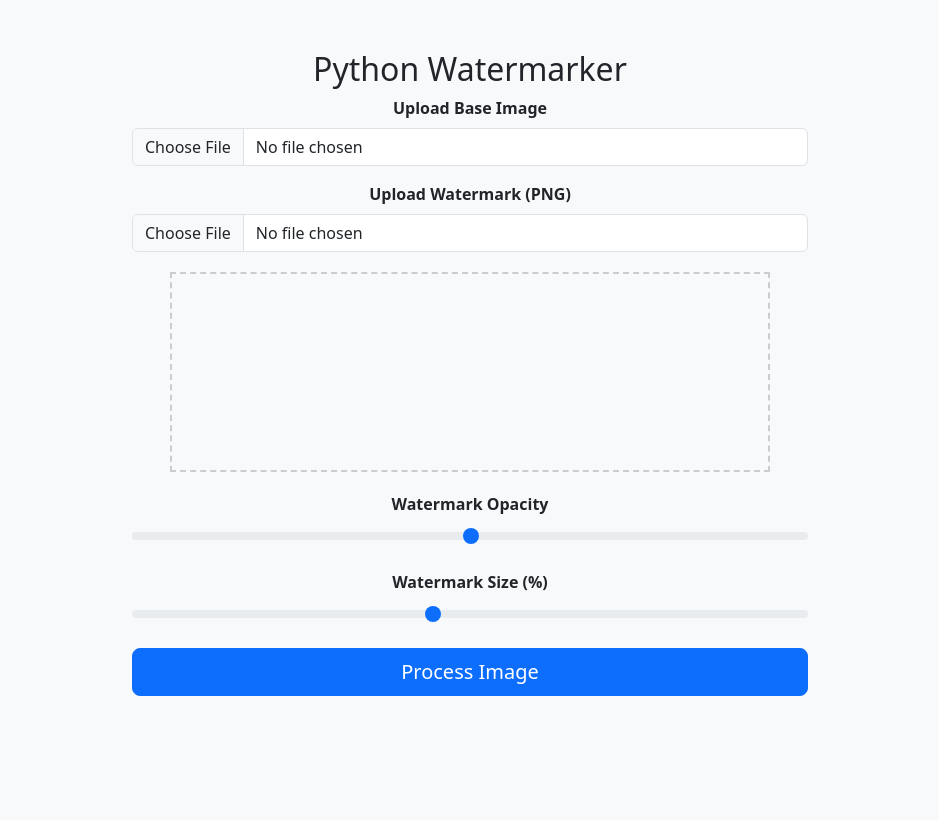
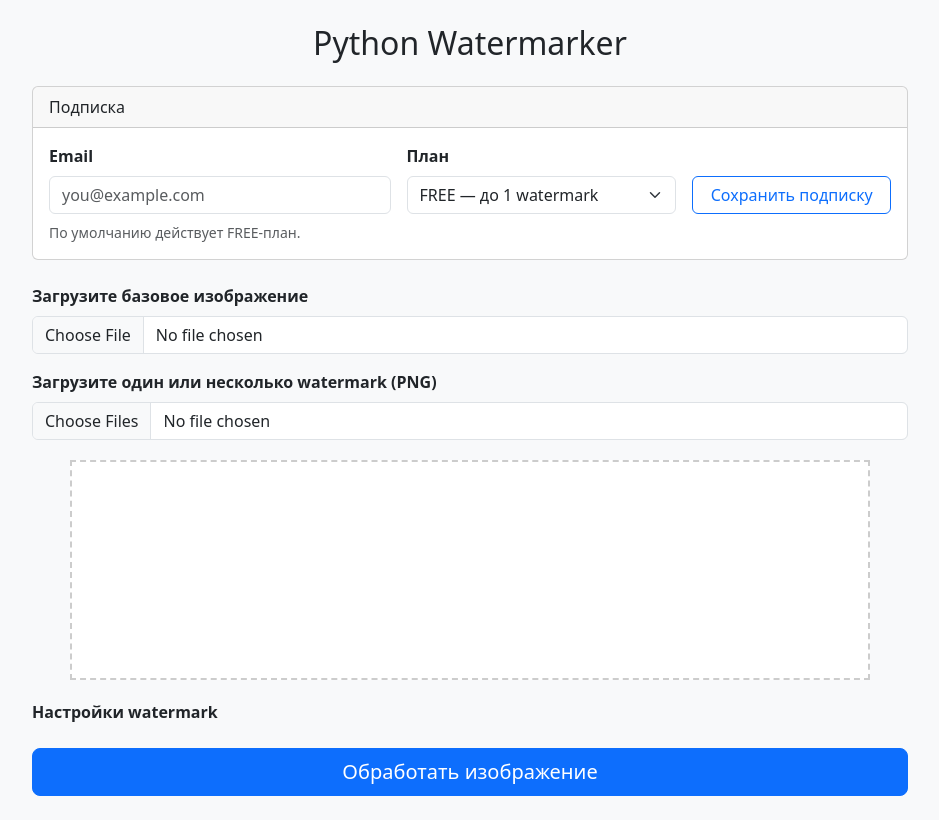
Before and after one commit to ATiKE1/watermarker, a Flask app: page / in a window 1280 px wide. Shown: the whole page, without its empty margins (170-1109 px from the left). Before the commit the page ends 696 px from the top, so only its background shows below. Run offline with Flask 3, Linux system fonts and the light colour scheme.

Commit message:
Add multi-watermark support, subscriptions, and full docs

```diff
--- a/app.py
+++ b/app.py
@@ -1,54 +1,189 @@
-from flask import Flask, render_template, request, send_file
+from flask import Flask, after_this_request, jsonify, render_template, request, send_file
 from PIL import Image, ImageEnhance
+import json
 import os
+import sqlite3
 import uuid
 
 app = Flask(__name__)
 
-UPLOAD_FOLDER = 'uploads'
+UPLOAD_FOLDER = "uploads"
+DB_PATH = "subscriptions.db"
 os.makedirs(UPLOAD_FOLDER, exist_ok=True)
 
-@app.route('/')
+PLANS = {
+    "free": {
+        "max_layers": 1,
+        "description": "Базовый план: один watermark на изображение",
+    },
+    "pro": {
+        "max_layers": 5,
+        "description": "Профессиональный план: до 5 watermark на изображение",
+    },
+    "business": {
+        "max_layers": 20,
+        "description": "Бизнес-план: до 20 watermark на изображение",
+    },
+}
+
+
+class SubscriptionService:
+    def __init__(self, db_path: str):
+        self.db_path = db_path
+        self._init_db()
+
+    def _connect(self):
+        conn = sqlite3.connect(self.db_path)
+        conn.row_factory = sqlite3.Row
+        return conn
+
+    def _init_db(self):
+        with self._connect() as conn:
+            conn.execute(
+                """
+                CREATE TABLE IF NOT EXISTS subscribers (
+                    email TEXT PRIMARY KEY,
+                    plan TEXT NOT NULL,
+                    created_at DATETIME DEFAULT CURRENT_TIMESTAMP
+                )
+                """
+            )
+
+    def upsert_subscription(self, email: str, plan: str):
+        with self._connect() as conn:
+            conn.execute(
+                """
+                INSERT INTO subscribers(email, plan)
+                VALUES(?, ?)
+                ON CONFLICT(email) DO UPDATE SET
+                    plan=excluded.plan
+                """,
+                (email, plan),
+            )
+
+    def get_plan(self, email: str) -> str:
+        if not email:
+            return "free"
+        with self._connect() as conn:
+            row = conn.execute(
+                "SELECT plan FROM subscribers WHERE email = ?", (email,)
+            ).fetchone()
+        if row is None:
+            return "free"
+        return row["plan"] if row["plan"] in PLANS else "free"
+
+
+subscriptions = SubscriptionService(DB_PATH)
+
+
+@app.route("/")
 def index():
-    return render_template('index.html')
+    return render_template("index.html", plans=PLANS)
 
-@app.route('/process', methods=['POST'])
+
+@app.route("/plans", methods=["GET"])
+def plans():
+    return jsonify(PLANS)
+
+
+@app.route("/subscribe", methods=["POST"])
+def subscribe():
+    data = request.get_json(silent=True) or request.form
+    email = (data.get("email") or "").strip().lower()
+    plan = (data.get("plan") or "free").strip().lower()
+
+    if not email:
+        return jsonify({"error": "Email обязателен"}), 400
+    if plan not in PLANS:
+        return jsonify({"error": f"Неизвестный план: {plan}"}), 400
+
+    subscriptions.upsert_subscription(email, plan)
+    return jsonify({"message": "Подписка сохранена", "email": email, "plan": plan})
+
+
+@app.route("/process", methods=["POST"])
 def process():
-    base_image = request.files['image']
-    watermark_image = request.files['watermark']
+    base_image = request.files.get("image")
+    watermark_files = request.files.getlist("watermarks")
+    subscriber_email = (request.form.get("subscriber_email") or "").strip().lower()
+
+    if base_image is None:
+        return "Базовое изображение не загружено", 400
+    if not watermark_files:
+        return "Нужно загрузить хотя бы один watermark", 400
 
     try:
-        wm_x = int(round(float(request.form['wm_x'])))
-        wm_y = int(round(float(request.form['wm_y'])))
-        opacity = int(request.form['opacity'])
-        scale = int(request.form['scale'])
-    except ValueError:
-        return "Invalid input values", 400
+        config_raw = request.form.get("watermark_config", "[]")
+        watermark_config = json.loads(config_raw)
+        preview_w = float(request.form.get("preview_w", "0"))
+        preview_h = float(request.form.get("preview_h", "0"))
+    except (ValueError, TypeError, json.JSONDecodeError):
+        return "Некорректные параметры watermark", 400
+
+    plan = subscriptions.get_plan(subscriber_email)
+    max_layers = PLANS[plan]["max_layers"]
+
+    if len(watermark_config) > max_layers:
+        return (
+            f"Ваш план ({plan}) поддерживает максимум {max_layers} watermark на изображение",
+            403,
+        )
 
     base_path = os.path.join(UPLOAD_FOLDER, f"base_{uuid.uuid4()}.png")
-    watermark_path = os.path.join(UPLOAD_FOLDER, f"watermark_{uuid.uuid4()}.png")
+    base_image.save(base_path)
 
-    base_image.save(base_path)
-    watermark_image.save(watermark_path)
+    watermark_paths = []
+    output_path = ""
 
     try:
+        for wm_file in watermark_files:
+            wm_path = os.path.join(UPLOAD_FOLDER, f"watermark_{uuid.uuid4()}.png")
+            wm_file.save(wm_path)
+            watermark_paths.append(wm_path)
+
         base = Image.open(base_path).convert("RGBA")
-        watermark = Image.open(watermark_path).convert("RGBA")
+        if preview_w <= 0 or preview_h <= 0:
+            return "Не удалось получить размеры области предпросмотра", 400
 
-        w_size = int(watermark.width * scale / 100), int(watermark.height * scale / 100)
-        watermark = watermark.resize(w_size, Image.Resampling.LANCZOS)
-
-        alpha = watermark.split()[3]
-        alpha = ImageEnhance.Brightness(alpha).enhance(opacity / 255.0)
-        watermark = watermark.copy()
-        watermark.putalpha(alpha)
+        scale_x = base.width / preview_w
+        scale_y = base.height / preview_h
 
         transparent = Image.new("RGBA", base.size, (0, 0, 0, 0))
-        transparent.paste(watermark, (wm_x, wm_y), watermark)
+
+        for layer in watermark_config:
+            idx = int(layer["index"])
+            wm_x = int(round(float(layer["x"]) * scale_x))
+            wm_y = int(round(float(layer["y"]) * scale_y))
+            opacity = int(layer["opacity"])
+            scale = int(layer["scale"])
+
+            if idx < 0 or idx >= len(watermark_paths):
+                continue
+
+            watermark = Image.open(watermark_paths[idx]).convert("RGBA")
+
+            w_size = (
+                max(1, int(watermark.width * scale / 100)),
+                max(1, int(watermark.height * scale / 100)),
+            )
+            watermark = watermark.resize(w_size, Image.Resampling.LANCZOS)
+
+            alpha = watermark.split()[3]
+            alpha = ImageEnhance.Brightness(alpha).enhance(opacity / 255.0)
+            watermark = watermark.copy()
+            watermark.putalpha(alpha)
+
+            transparent.paste(watermark, (wm_x, wm_y), watermark)
+
         combined = Image.alpha_composite(base, transparent)
-
         output_path = os.path.join(UPLOAD_FOLDER, f"result_{uuid.uuid4()}.jpg")
         combined.convert("RGB").save(output_path, "JPEG")
+
+        @after_this_request
+        def remove_generated_files(response):
+            if os.path.exists(output_path):
+                os.remove(output_path)
+            return response
 
         return send_file(output_path, as_attachment=True)
 
@@ -56,8 +191,12 @@ def process():
         return f"Ошибка при обработке: {str(e)}", 500
 
     finally:
-        if os.path.exists(base_path): os.remove(base_path)
-        if os.path.exists(watermark_path): os.remove(watermark_path)
+        if os.path.exists(base_path):
+            os.remove(base_path)
+        for wm_path in watermark_paths:
+            if os.path.exists(wm_path):
+                os.remove(wm_path)
 
-if __name__ == '__main__':
+
+if __name__ == "__main__":
     app.run(debug=True)
--- a/static/css/style.css
+++ b/static/css/style.css
@@ -1,23 +1,35 @@
 body {
     background-color: #f8f9fa;
 }
+
 .container {
-    max-width: 700px;
-    margin-top: 50px;
+    max-width: 900px;
 }
+
 .form-label {
     font-weight: bold;
 }
+
 #preview-container {
     position: relative;
     width: 100%;
-    max-width: 600px;
+    max-width: 800px;
     margin: 20px auto;
     border: 2px dashed #ccc;
     padding: 10px;
-    min-height: 200px;
+    min-height: 220px;
+    background-color: #fff;
 }
-#watermark-preview {
+
+#watermark-stage {
+    position: absolute;
+    top: 10px;
+    left: 10px;
+    right: 10px;
+    bottom: 10px;
+}
+
+.watermark-preview {
     position: absolute;
     top: 20px;
     left: 20px;
--- a/static/js/main_logic.js
+++ b/static/js/main_logic.js
@@ -1,78 +1,183 @@
+document.addEventListener("DOMContentLoaded", function () {
+    const container = document.getElementById("preview-container");
+    const stage = document.getElementById("watermark-stage");
+    const basePreview = document.getElementById("base-preview");
 
-document.addEventListener("DOMContentLoaded", function () {
-    const watermarkPreview = document.getElementById("watermark-preview");
-    const container = document.getElementById("preview-container");
-    const basePreview = document.getElementById("base-preview");
     const fileImageInput = document.getElementById("image");
-    const fileWatermarkInput = document.getElementById("watermark");
+    const watermarkInput = document.getElementById("watermarks");
+    const layerControls = document.getElementById("layer-controls");
 
-    let offsetX = 0, offsetY = 0;
-    let isDragging = false;
+    const subscriptionForm = document.getElementById("subscriptionForm");
+    const subscriberEmail = document.getElementById("subscriber_email");
+    const subscriberEmailHidden = document.getElementById("subscriber_email_hidden");
+    const subscriptionStatus = document.getElementById("subscriptionStatus");
 
-    watermarkPreview.addEventListener("mousedown", function (e) {
-        isDragging = true;
+    const watermarkConfigInput = document.getElementById("watermark_config");
+    const previewWInput = document.getElementById("preview_w");
+    const previewHInput = document.getElementById("preview_h");
+
+    let layers = [];
+    let draggingLayerId = null;
+    let offsetX = 0;
+    let offsetY = 0;
+
+    function syncHiddenState() {
+        watermarkConfigInput.value = JSON.stringify(
+            layers.map((layer, index) => ({
+                index,
+                x: layer.x,
+                y: layer.y,
+                opacity: layer.opacity,
+                scale: layer.scale,
+            }))
+        );
+
+        previewWInput.value = container.clientWidth;
+        previewHInput.value = container.clientHeight;
+        subscriberEmailHidden.value = subscriberEmail.value.trim().toLowerCase();
+    }
+
+    function createLayerControl(layer, index) {
+        const wrapper = document.createElement("div");
+        wrapper.className = "card p-2";
+        wrapper.innerHTML = `
+            <div class="d-flex justify-content-between align-items-center">
+                <strong>Watermark #${index + 1}</strong>
+            </div>
+            <label class="form-label mt-2 mb-1">Размер (%)</label>
+            <input type="range" class="form-range scale-input" min="10" max="200" value="${layer.scale}">
+            <label class="form-label mb-1">Прозрачность</label>
+            <input type="range" class="form-range opacity-input" min="0" max="255" value="${layer.opacity}">
+            <small class="text-muted">Перетаскивайте watermark мышкой в области предпросмотра</small>
+        `;
+
+        const scaleInput = wrapper.querySelector(".scale-input");
+        const opacityInput = wrapper.querySelector(".opacity-input");
+
+        scaleInput.addEventListener("input", function () {
+            layer.scale = Number(this.value);
+            layer.el.style.width = `${layer.scale}%`;
+            syncHiddenState();
+        });
+
+        opacityInput.addEventListener("input", function () {
+            layer.opacity = Number(this.value);
+            layer.el.style.opacity = String(layer.opacity / 255);
+            syncHiddenState();
+        });
+
+        layerControls.appendChild(wrapper);
+    }
+
+    function renderLayers() {
+        stage.innerHTML = "";
+        layerControls.innerHTML = "";
+
+        layers.forEach((layer, index) => {
+            layer.el = document.createElement("img");
+            layer.el.src = layer.src;
+            layer.el.className = "watermark-preview";
+            layer.el.style.left = `${layer.x}px`;
+            layer.el.style.top = `${layer.y}px`;
+            layer.el.style.width = `${layer.scale}%`;
+            layer.el.style.opacity = String(layer.opacity / 255);
+
+            layer.el.addEventListener("mousedown", function (e) {
+                draggingLayerId = layer.id;
                 offsetX = e.offsetX;
                 offsetY = e.offsetY;
             });
 
+            stage.appendChild(layer.el);
+            createLayerControl(layer, index);
+        });
+
+        syncHiddenState();
+    }
+
     document.addEventListener("mouseup", function () {
-        isDragging = false;
+        draggingLayerId = null;
     });
 
     document.addEventListener("mousemove", function (e) {
-        if (!isDragging) return;
+        if (draggingLayerId === null) {
+            return;
+        }
+
+        const layer = layers.find((item) => item.id === draggingLayerId);
+        if (!layer || !layer.el) {
+            return;
+        }
 
         const rect = container.getBoundingClientRect();
-        let x = e.clientX - rect.left - offsetX;
-        let y = e.clientY - rect.top - offsetY;
+        const maxX = Math.max(0, container.clientWidth - layer.el.offsetWidth);
+        const maxY = Math.max(0, container.clientHeight - layer.el.offsetHeight);
 
-        x = Math.max(0, Math.min(x, container.clientWidth - watermarkPreview.offsetWidth));
-        y = Math.max(0, Math.min(y, container.clientHeight - watermarkPreview.offsetHeight));
+        const x = Math.max(0, Math.min(e.clientX - rect.left - offsetX, maxX));
+        const y = Math.max(0, Math.min(e.clientY - rect.top - offsetY, maxY));
 
-        watermarkPreview.style.left = `${x}px`;
-        watermarkPreview.style.top = `${y}px`;
+        layer.x = x;
+        layer.y = y;
+        layer.el.style.left = `${x}px`;
+        layer.el.style.top = `${y}px`;
 
-        document.getElementById("wm_x").value = x;
-        document.getElementById("wm_y").value = y;
+        syncHiddenState();
     });
 
     fileImageInput.addEventListener("change", function (e) {
         const file = e.target.files[0];
-        if (file) {
+        if (!file) {
+            return;
+        }
+
         const reader = new FileReader();
         reader.onload = function (event) {
             basePreview.src = event.target.result;
             basePreview.style.display = "block";
+            syncHiddenState();
         };
         reader.readAsDataURL(file);
-        }
     });
 
-    fileWatermarkInput.addEventListener("change", function (e) {
-        const file = e.target.files[0];
-        if (file) {
-            const reader = new FileReader();
-            reader.onload = function (event) {
-                watermarkPreview.src = event.target.result;
-                watermarkPreview.style.display = "block";
+    watermarkInput.addEventListener("change", function (e) {
+        const files = Array.from(e.target.files || []);
+        layers = files.map((file, index) => ({
+            id: index,
+            src: URL.createObjectURL(file),
+            x: 20 + index * 15,
+            y: 20 + index * 15,
+            opacity: 128,
+            scale: 50,
+            el: null,
+        }));
 
-                watermarkPreview.style.left = "20px";
-                watermarkPreview.style.top = "20px";
-                document.getElementById("wm_x").value = 20;
-                document.getElementById("wm_y").value = 20;
-            };
-            reader.readAsDataURL(file);
-        }
+        renderLayers();
     });
 
-    document.getElementById("scale").addEventListener("input", function () {
-        const scaleValue = this.value;
-        watermarkPreview.style.width = scaleValue + "%";
-        watermarkPreview.style.height = "auto";
+    subscriptionForm.addEventListener("submit", async function (e) {
+        e.preventDefault();
+        const email = subscriberEmail.value.trim().toLowerCase();
+        const plan = document.getElementById("plan").value;
+
+        const response = await fetch("/subscribe", {
+            method: "POST",
+            headers: { "Content-Type": "application/json" },
+            body: JSON.stringify({ email, plan }),
         });
 
-    document.getElementById("opacity").addEventListener("input", function () {
-        const opacityValue = this.value / 255;
-        watermarkPreview.style.opacity = opacityValue;
+        const data = await response.json();
+        if (!response.ok) {
+            subscriptionStatus.textContent = data.error || "Не удалось сохранить подписку";
+            subscriptionStatus.className = "text-danger d-block mt-2";
+            return;
+        }
+
+        subscriptionStatus.textContent = `Подписка обновлена: ${data.email} → ${String(data.plan).toUpperCase()}`;
+        subscriptionStatus.className = "text-success d-block mt-2";
+        syncHiddenState();
+    });
+
+    document.getElementById("watermarkForm").addEventListener("submit", function () {
+        syncHiddenState();
     });
 });
--- a/templates/index.html
+++ b/templates/index.html
@@ -1,48 +1,70 @@
 <!DOCTYPE html>
-<html lang="en">
+<html lang="ru">
 <head>
     <meta charset="UTF-8">
+    <meta name="viewport" content="width=device-width, initial-scale=1.0">
     <title>Watermarker</title>
-    <link href="https://cdn.jsdelivr.net/npm/bootstrap@5.3.2/dist/css/bootstrap.min.css"  rel="stylesheet">
+    <link href="https://cdn.jsdelivr.net/npm/bootstrap@5.3.2/dist/css/bootstrap.min.css" rel="stylesheet">
     <link href="../static/css/style.css" rel="stylesheet">
 </head>
 <body>
 
-<div class="container text-center">
-    <h2>Python Watermarker</h2>
+<div class="container py-4">
+    <h2 class="mb-4 text-center">Python Watermarker</h2>
+
+    <div class="card mb-4">
+        <div class="card-header">Подписка</div>
+        <div class="card-body">
+            <form id="subscriptionForm" class="row g-3">
+                <div class="col-md-5">
+                    <label for="subscriber_email" class="form-label">Email</label>
+                    <input class="form-control" type="email" id="subscriber_email" name="subscriber_email" placeholder="you@example.com" required>
+                </div>
+                <div class="col-md-4">
+                    <label for="plan" class="form-label">План</label>
+                    <select id="plan" name="plan" class="form-select">
+                        {% for plan_id, plan_info in plans.items() %}
+                        <option value="{{ plan_id }}">{{ plan_id|upper }} — до {{ plan_info.max_layers }} watermark</option>
+                        {% endfor %}
+                    </select>
+                </div>
+                <div class="col-md-3 d-grid align-self-end">
+                    <button class="btn btn-outline-primary" type="submit">Сохранить подписку</button>
+                </div>
+            </form>
+            <small id="subscriptionStatus" class="text-muted d-block mt-2">По умолчанию действует FREE-план.</small>
+        </div>
+    </div>
 
     <form id="watermarkForm" action="/process" method="post" enctype="multipart/form-data">
 
         <div class="mb-3">
-            <label for="image" class="form-label">Upload Base Image</label>
+            <label for="image" class="form-label">Загрузите базовое изображение</label>
             <input class="form-control" type="file" name="image" id="image" accept="image/*" required>
         </div>
 
         <div class="mb-3">
-            <label for="watermark" class="form-label">Upload Watermark (PNG)</label>
-            <input class="form-control" type="file" name="watermark" id="watermark" accept="image/png" required>
+            <label for="watermarks" class="form-label">Загрузите один или несколько watermark (PNG)</label>
+            <input class="form-control" type="file" name="watermarks" id="watermarks" accept="image/png" multiple required>
         </div>
 
         <div id="preview-container">
             <img id="base-preview" src="" alt="Base image preview" style="width:100%; display:none;">
-            <img id="watermark-preview" src="" alt="Drag watermark here" style="display:none;">
-        </div>
-
-        <input type="hidden" name="wm_x" id="wm_x" value="20">
-        <input type="hidden" name="wm_y" id="wm_y" value="20">
-
-        <div class="mb-3">
-            <label for="opacity" class="form-label">Watermark Opacity</label>
-            <input type="range" class="form-range" name="opacity" id="opacity" min="0" max="255" value="128">
+            <div id="watermark-stage"></div>
         </div>
 
         <div class="mb-3">
-            <label for="scale" class="form-label">Watermark Size (%)</label>
-            <input type="range" class="form-range" name="scale" id="scale" min="10" max="100" value="50">
+            <label class="form-label">Настройки watermark</label>
+            <div id="layer-controls" class="d-flex flex-column gap-2"></div>
         </div>
 
+        <input type="hidden" name="watermark_config" id="watermark_config" value="[]">
+        <input type="hidden" name="preview_w" id="preview_w" value="0">
+        <input type="hidden" name="preview_h" id="preview_h" value="0">
+        <input type="hidden" name="subscriber_email" id="subscriber_email_hidden" value="">
+
         <div class="d-grid gap-2">
-            <button type="submit" class="btn btn-primary btn-lg">Process Image</button>
+            <button type="submit" class="btn btn-primary btn-lg">Обработать изображение</button>
         </div>
 
     </form>
```
Also changed, not shown: README.md. Lines whose indentation alone changed are shown as unchanged.
